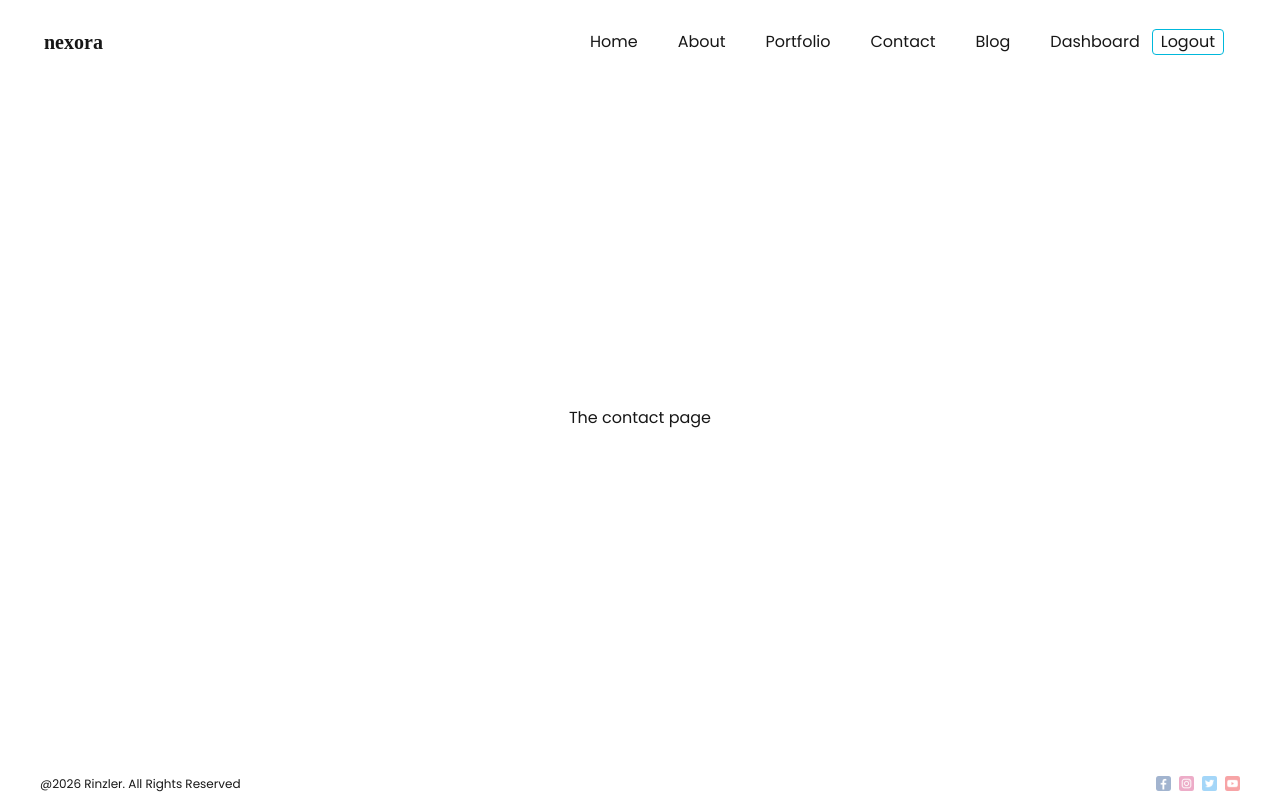
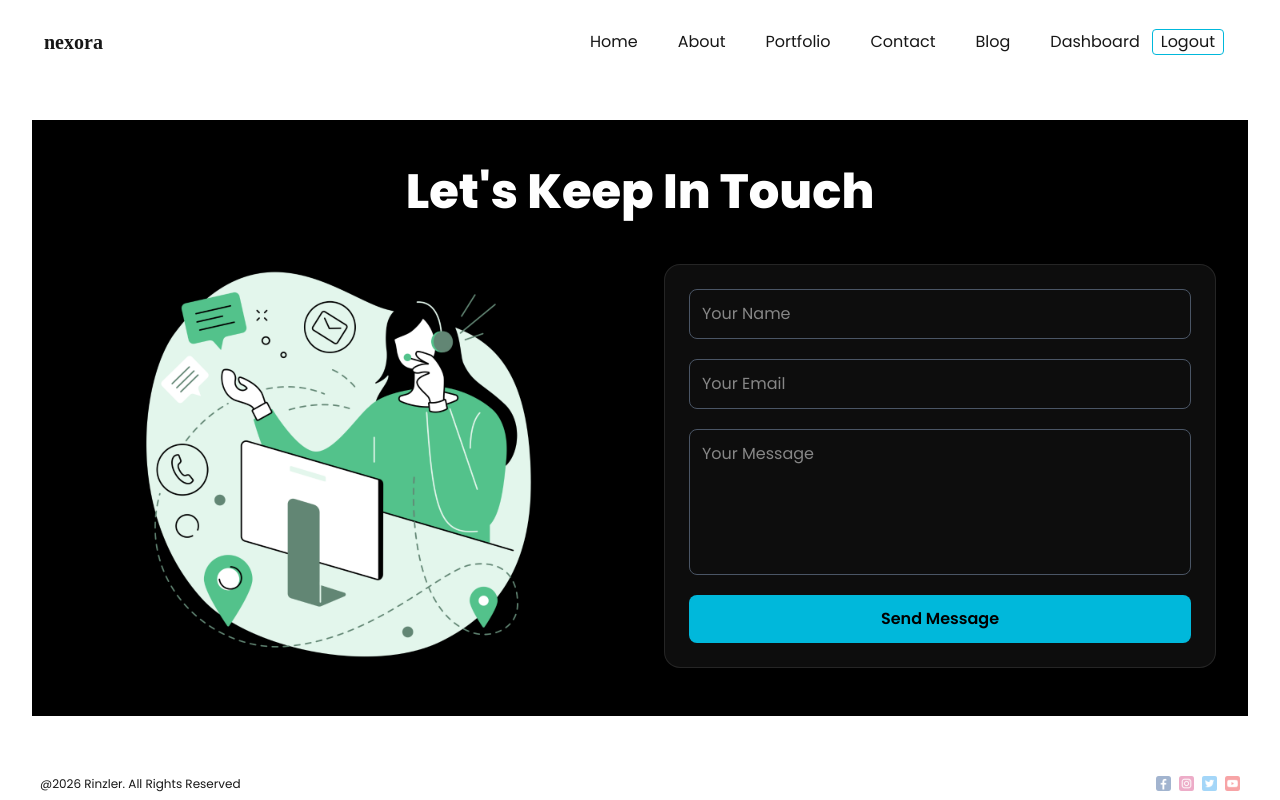
Before and after one commit to Surajnairx/nexora, a Next.js app: page /contact in a window 1280 px wide. Built offline with nearby package versions, Linux system fonts and the light colour scheme.

Commit message:
feat: complete Contact section UI

```diff
--- a/src/app/contact/page.jsx
+++ b/src/app/contact/page.jsx
@@ -1,7 +1,59 @@
+import Image from "next/image";
 import React from "react";
 
 function page() {
-  return <div>The contact page</div>;
+  return (
+    <section className="flex items-center justify-center px-3 py-12 bg-black text-white">
+      <div className="max-w-6xl w-full">
+        <h2 className="text-4xl md:text-5xl font-extrabold text-center mb-12">
+          Let's Keep In Touch
+        </h2>
+
+        <div className="flex flex-col md:flex-row items-center gap-12">
+          {/* Image */}
+          <div className="flex-1 flex justify-center">
+            <Image
+              src="/contact.png"
+              width={400}
+              height={400}
+              className="rounded-2xl shadow-lg"
+              alt="contact"
+            />
+          </div>
+
+          {/* Form */}
+          <div className="flex-1 w-full">
+            <form className="flex flex-col gap-5 bg-white/5 backdrop-blur-md p-6 rounded-2xl shadow-lg border border-white/10">
+              <input
+                type="text"
+                placeholder="Your Name"
+                className="p-3 rounded-lg bg-transparent border border-gray-600 focus:border-cyan-400 focus:outline-none transition"
+              />
+
+              <input
+                type="email"
+                placeholder="Your Email"
+                className="p-3 rounded-lg bg-transparent border border-gray-600 focus:border-cyan-400 focus:outline-none transition"
+              />
+
+              <textarea
+                placeholder="Your Message"
+                rows={5}
+                className="p-3 rounded-lg bg-transparent border border-gray-600 focus:border-cyan-400 focus:outline-none transition resize-none"
+              ></textarea>
+
+              <button
+                type="submit"
+                className="bg-cyan-500 hover:bg-cyan-600 transition text-black font-semibold py-3 rounded-lg"
+              >
+                Send Message
+              </button>
+            </form>
+          </div>
+        </div>
+      </div>
+    </section>
+  );
 }
 
 export default page;
```
